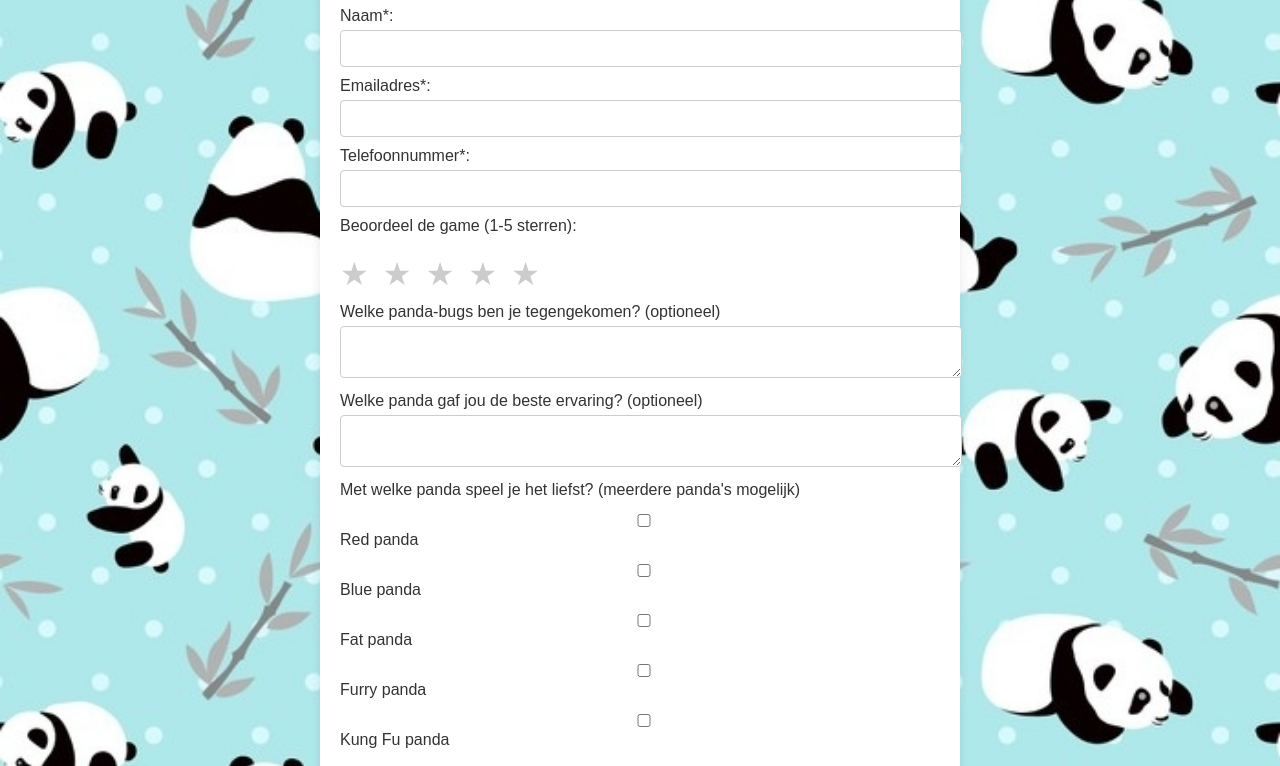
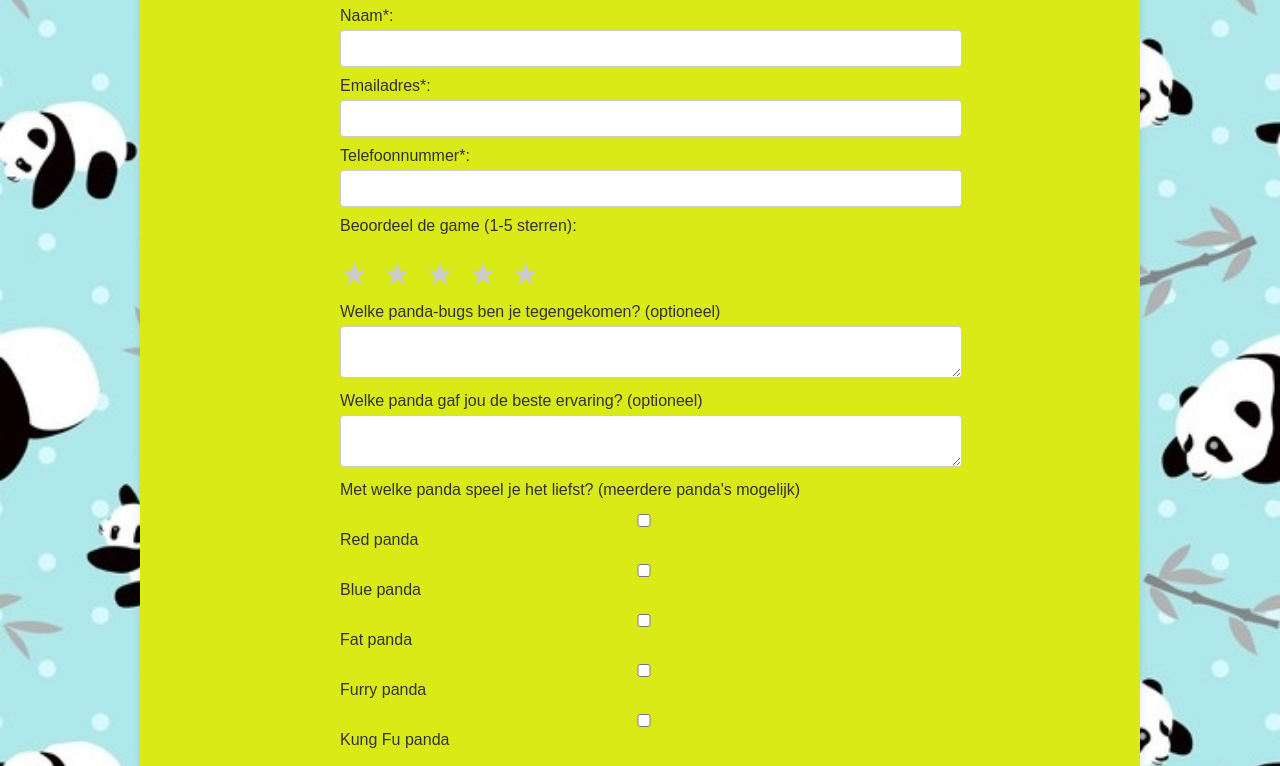
Before and after one commit to Inger-WS/it-masterclass-opdracht, a plain HTML site: page Front-end/src/index.html in a window 1280 px wide. Shown: the part 180-946 px from the top of the page. Drawn offline with Linux system fonts and the light colour scheme.

Commit message:
updates css

```diff
--- a/Front-end/src/styles.css
+++ b/Front-end/src/styles.css
@@ -16,10 +16,11 @@ body {
 .container {
     max-width: 600px;
     margin: 50px auto;
-    padding: 20px;
-    background-color: #fff;
+    padding: 20px 200px 100px 200px;
+    background-color: #d9ea16;
     box-shadow: 0 0 10px rgba(0, 0, 0, 0.1);
     border-radius: 8px;
+    opacity: 1.0;
 }
 
 h1 {
```
